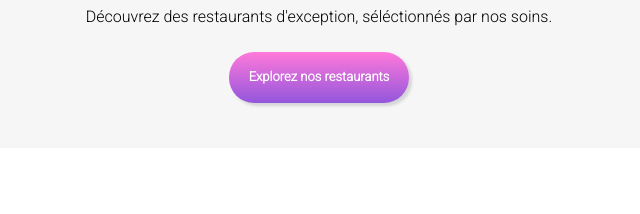
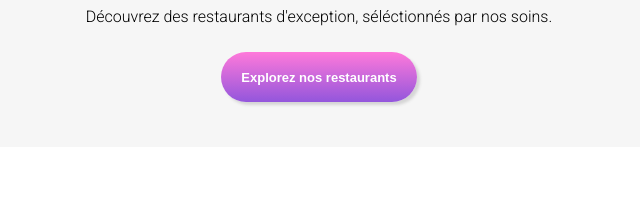
Before and after one commit to Saigia/GianniRaimondo_3_13022021, a website: page index.html in a window 1280 px wide. Shown: the part 152-366 px from the top of the page, 321-961 px from the left. Drawn offline with Linux system fonts and the light colour scheme; a web font is replaced by a local one.

Commit message:
Dernières modifs et vérifications

```diff
--- a/index.html
+++ b/index.html
@@ -25,7 +25,7 @@
         </div>
     </header>
     <!--FORM-->
-    <form>
+    <form action="#resto">
         <div class="champ">
             <i class="fas fa-map-marker-alt mapmaker"></i>
             <input type="text" class="input" name="ville" placeholder="Paris, Belleville" />
@@ -33,7 +33,7 @@
         <div class="form-titres">
             <h1>Réservez le menu qui vous convient</h1>
             <p>Découvrez des restaurants d'exception, séléctionnés par nos soins.</p>
-            <a href="#resto" class="bouton">Explorez nos restaurants</a>
+            <button type="submit" class="bouton">Explorez nos restaurants</button>
         </div>
     </form>
     <!--FONCTIONNEMENT-->
--- a/sass/composants/_formulaire.scss
+++ b/sass/composants/_formulaire.scss
@@ -68,7 +68,5 @@
         display: inline-block;
         font-size: $accompagnement;
         @include bouton;
-        padding-top: 17px;
-        max-height: 34px;
     }
 }
```
Also changed, not shown: css/prefixed/style.css, css/style.css, 1 other file.
